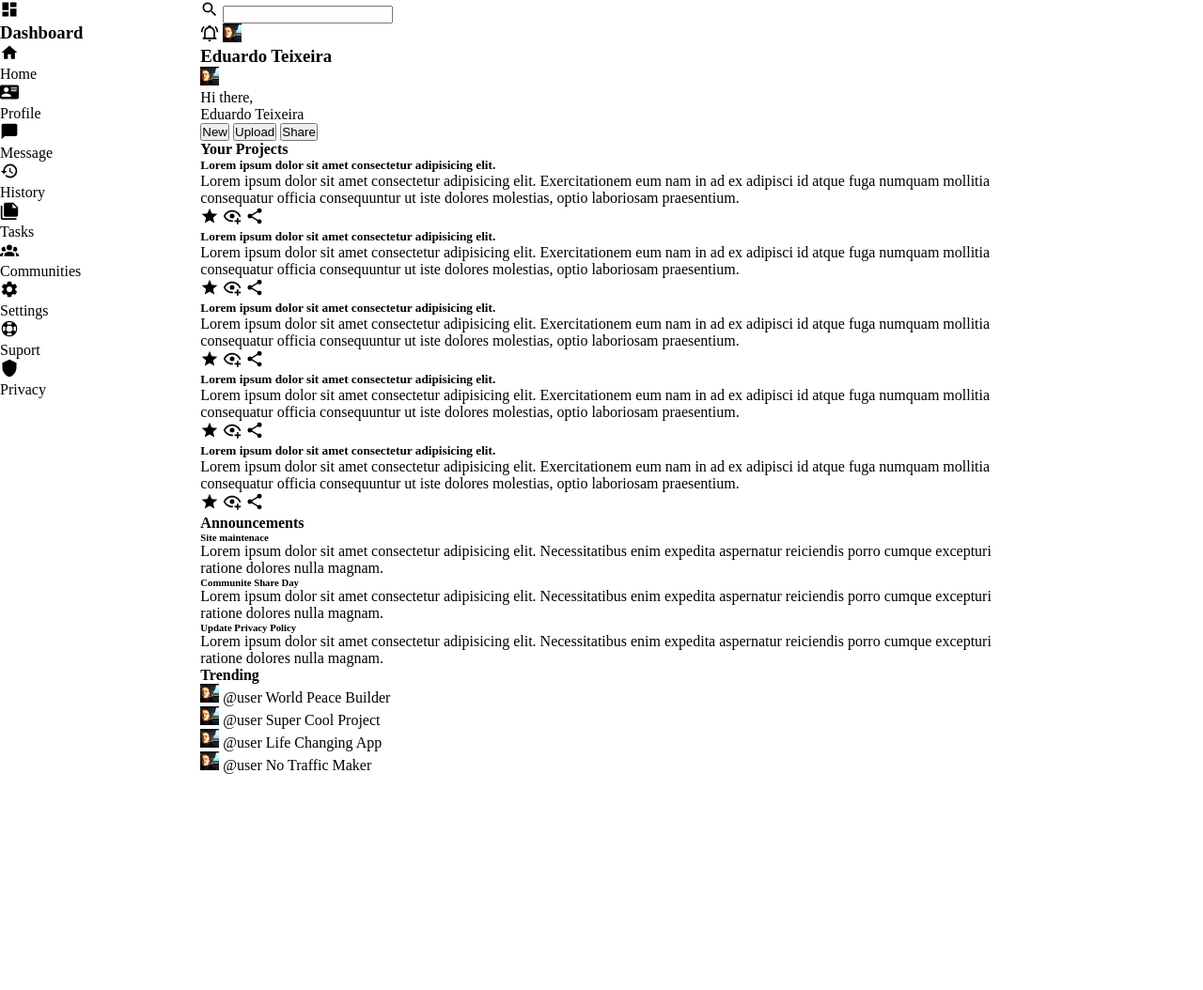
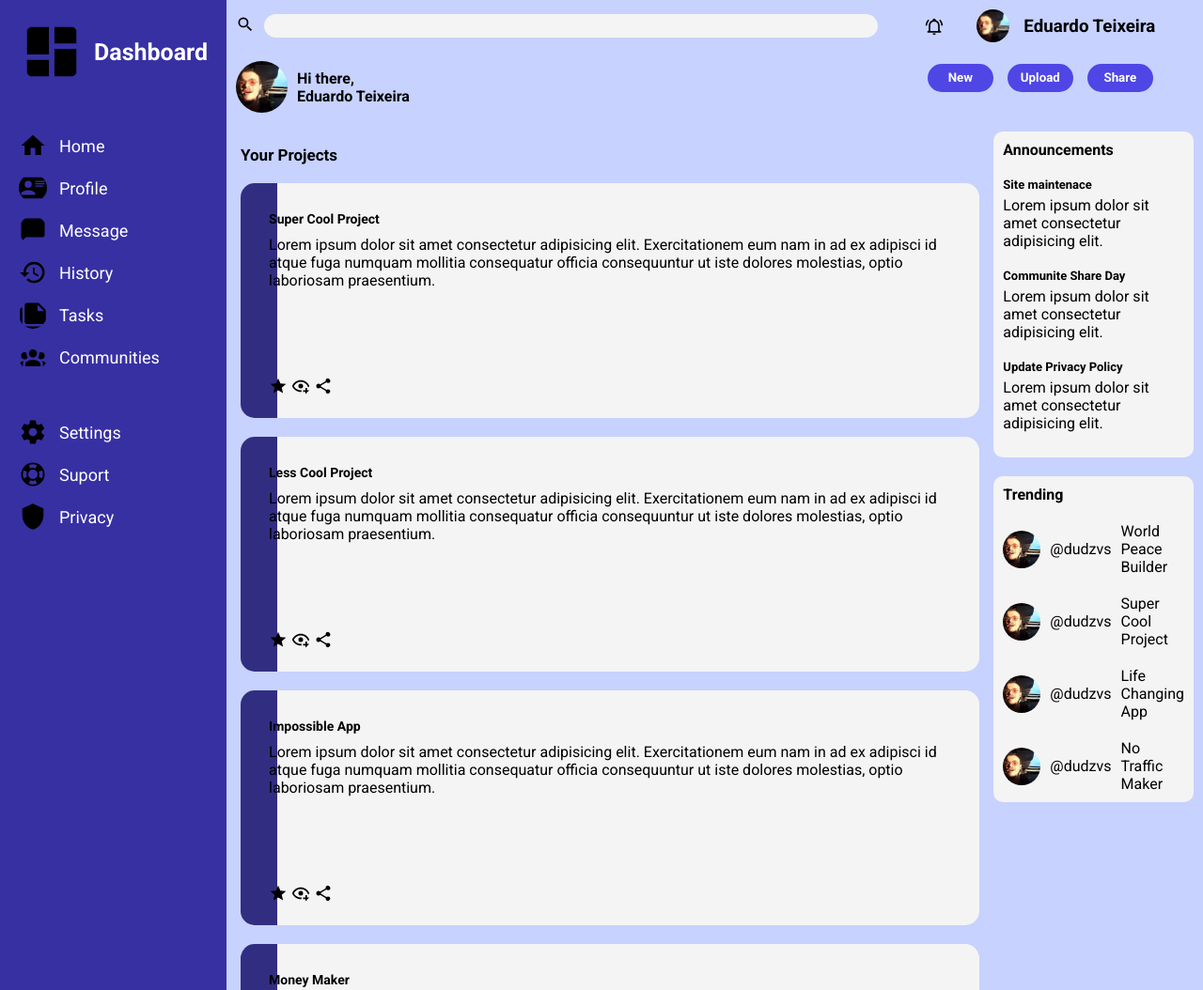
Before and after one commit to dudzvs/DashboardLayout, a plain HTML site: page index.html in a window 1280 px wide. Shown: the top 1054 px of the page at 94% size. Before the commit the page ends 824 px from the top, so only its background shows below. Drawn offline with Linux system fonts and the light colour scheme.

Commit message:
Colors, elements position and font style

```diff
--- a/index.html
+++ b/index.html
@@ -13,7 +13,7 @@
     <header>
       <div class="search-container">
         <label for="search-input"><img src="./src/assets/search.svg" alt=""></label>
-        <input type="text" id="search-input">
+        <input type="text" class="search-input" id="search-input">
       </div>
 
       <div class="profile-container">
@@ -92,7 +92,7 @@
         <h4>Your Projects</h4>
         <div class="project">
           <div class="text-block">
-            <h5>Lorem ipsum dolor sit amet consectetur adipisicing elit.</h5>
+            <h5>Super Cool Project</h5>
             <p>Lorem ipsum dolor sit amet consectetur adipisicing elit. Exercitationem eum nam in ad ex adipisci id atque fuga numquam mollitia consequatur officia consequuntur ut iste dolores molestias, optio laboriosam praesentium.</p>
           </div>
 
@@ -105,7 +105,7 @@
 
         <div class="project">
           <div class="text-block">
-            <h5>Lorem ipsum dolor sit amet consectetur adipisicing elit.</h5>
+            <h5>Less Cool Project</h5>
             <p>Lorem ipsum dolor sit amet consectetur adipisicing elit. Exercitationem eum nam in ad ex adipisci id atque fuga numquam mollitia consequatur officia consequuntur ut iste dolores molestias, optio laboriosam praesentium.</p>
           </div>
 
@@ -118,7 +118,7 @@
 
         <div class="project">
           <div class="text-block">
-            <h5>Lorem ipsum dolor sit amet consectetur adipisicing elit.</h5>
+            <h5>Impossible App</h5>
             <p>Lorem ipsum dolor sit amet consectetur adipisicing elit. Exercitationem eum nam in ad ex adipisci id atque fuga numquam mollitia consequatur officia consequuntur ut iste dolores molestias, optio laboriosam praesentium.</p>
           </div>
 
@@ -131,7 +131,7 @@
 
         <div class="project">
           <div class="text-block">
-            <h5>Lorem ipsum dolor sit amet consectetur adipisicing elit.</h5>
+            <h5>Money Maker</h5>
             <p>Lorem ipsum dolor sit amet consectetur adipisicing elit. Exercitationem eum nam in ad ex adipisci id atque fuga numquam mollitia consequatur officia consequuntur ut iste dolores molestias, optio laboriosam praesentium.</p>
           </div>
 
@@ -144,7 +144,20 @@
 
         <div class="project">
           <div class="text-block">
-            <h5>Lorem ipsum dolor sit amet consectetur adipisicing elit.</h5>
+            <h5>AD Blocker</h5>
+            <p>Lorem ipsum dolor sit amet consectetur adipisicing elit. Exercitationem eum nam in ad ex adipisci id atque fuga numquam mollitia consequatur officia consequuntur ut iste dolores molestias, optio laboriosam praesentium.</p>
+          </div>
+
+          <div class="actions-block">
+            <img src="./src/assets/star.svg" alt="">
+            <img src="./src/assets/eye.svg" alt="">
+            <img src="./src/assets/share.svg" alt="">
+          </div>
+        </div>
+
+        <div class="project">
+          <div class="text-block">
+            <h5>Easy</h5>
             <p>Lorem ipsum dolor sit amet consectetur adipisicing elit. Exercitationem eum nam in ad ex adipisci id atque fuga numquam mollitia consequatur officia consequuntur ut iste dolores molestias, optio laboriosam praesentium.</p>
           </div>
 
@@ -156,22 +169,25 @@
         </div>
       </div>
 
+    </main>
+
+    <aside>
       <div class="announ-and-trending">
         <div class="announcements">
           <h4>Announcements</h4>
           <div class="announcement">
             <h6>Site maintenace</h6>
-            <p>Lorem ipsum dolor sit amet consectetur adipisicing elit. Necessitatibus enim expedita aspernatur reiciendis porro cumque excepturi ratione dolores nulla magnam.</p>
+            <p>Lorem ipsum dolor sit amet consectetur adipisicing elit.</p>
           </div>
 
           <div class="announcement">
             <h6>Communite Share Day</h6>
-            <p>Lorem ipsum dolor sit amet consectetur adipisicing elit. Necessitatibus enim expedita aspernatur reiciendis porro cumque excepturi ratione dolores nulla magnam.</p>
+            <p>Lorem ipsum dolor sit amet consectetur adipisicing elit.</p>
           </div>
 
           <div class="announcement">
             <h6>Update Privacy Policy</h6>
-            <p>Lorem ipsum dolor sit amet consectetur adipisicing elit. Necessitatibus enim expedita aspernatur reiciendis porro cumque excepturi ratione dolores nulla magnam.</p>
+            <p>Lorem ipsum dolor sit amet consectetur adipisicing elit.</p>
           </div>
         </div>
 
@@ -180,29 +196,29 @@
 
           <div class="trend">
             <img src="./src/assets/profile.jpg" alt="">
-            <span>@user</span>
+            <span>@dudzvs</span>
             <span>World Peace Builder</span>
           </div>
 
           <div class="trend">
             <img src="./src/assets/profile.jpg" alt="">
-            <span>@user</span>
+            <span>@dudzvs</span>
             <span>Super Cool Project</span>
           </div>
 
           <div class="trend">
             <img src="./src/assets/profile.jpg" alt="">
-            <span>@user</span>
+            <span>@dudzvs</span>
             <span>Life Changing App</span>
           </div>
 
           <div class="trend">
             <img src="./src/assets/profile.jpg" alt="">
-            <span>@user</span>
+            <span>@dudzvs</span>
             <span>No Traffic Maker</span>
           </div>
         </div>
       </div>
-    </main>
+    </aside>
 </body>
 </html>
--- a/src/style.css
+++ b/src/style.css
@@ -2,6 +2,8 @@
   margin: 0;
   padding: 0;
   box-sizing: border-box;
+
+  font-family: "Roboto", sans-serif;
 }
 
 :root {
@@ -10,6 +12,7 @@
 
 body {
   min-height: 100vh;
+  background: #c7d2fe;
   font-size: 1.6rem;
   display: grid;
   grid-template: auto 4fr/ 1fr 4fr 1fr;
@@ -19,22 +22,231 @@ body {
     'nav main side'
     'nav main side';
 }
+
 header {
+  display: grid;
+  grid-template: auto 1fr / 2fr 1fr;
   grid-area: header;
 }
+
+.search-container {
+  display: flex;
+  justify-content: center;
+  align-items: center;
+  gap: 1rem;
+  margin-left: 1rem;
+}
+
+.search-container img {
+  height: 2rem;
+  width: 2rem;
+}
+
+.search-container .search-input{
+  flex: 1;
+  border-radius: 20px;
+  border: none;
+  background-color: #f4f4f4;
+  outline: none;
+  padding: 8px;
+  height: 2.5rem;
+}
+
+.profile-container {
+  display: flex;
+  justify-content: center;
+  align-items: center;
+  gap: 1.5rem;
+  padding: 1rem;
+}
+
+.profile-container img:nth-child(1) {
+  margin-right: 2rem;
+}
+
+.profile-container img:nth-child(2) {
+  height: 3.5rem;
+  width: 3.5rem;
+  object-fit: fill;
+  border-radius: 50%;
+  cursor: pointer;
+}
+
+.welcome-container {
+  display: grid;
+  grid-template: auto 1fr/auto 1fr;
+  gap: 1rem;
+  align-items: center;
+  padding: 1rem;
+}
+
+.welcome-container img {
+  width: 5.5rem;
+  height: 5.5rem;
+  border-radius: 50%;
+}
+
+
+.btns-container {
+  display: flex;
+  justify-content: center;
+  align-items: center;
+  gap: 1.5rem;
+  margin-bottom: 3rem;
+}
+
+.btns-container button {
+  color: white;
+  width: 7rem;
+  height: 3rem;
+  border-radius: 20px;
+  border: none;
+  background-color: #4f46e5;
+  font-weight: bold;
+
+  cursor: pointer;
+}
+
+.welcome-container p {
+  font-size: 1.6rem;
+  font-weight: bold;
+}
+
 nav {
+  background-color: #3730a3;
+  color: white;
+  padding: 2rem;
   grid-area: nav;
 }
 
-.project {
-  grid-area: main;
+nav .logo {
+  display: flex;
+  align-items: center;
+  gap: 1rem;
 }
 
-aside {
-  grid-area: side;
+nav .logo img {
+  cursor: pointer;
+  width: 7rem;
+  height: 7rem;
+}
+
+nav .logo h3 {
+  font-size: 2.5rem;
+  cursor: pointer;
+}
+
+nav ul {
+  margin-top: 5rem;
+  display: flex;
+  flex-direction: column;
+  gap:  1.5rem;
+}
+
+nav ul li {
+  list-style: none;
+  display: flex;
+  align-items: center;
+  gap: 1.3rem;
+}
+
+nav ul li p {
+  font-size: 1.8rem;
+}
+
+nav ul li img {
+  height: 3rem;
+  width: 3rem;
+  cursor: pointer;
+}
+
+main {
+  grid-area: main;
+  padding: 1.5rem;
+}
+
+main .projects {
+  display: grid;
+  grid-template: auto 1fr 1fr / repeat(auto-fit, minmax(400px, 1fr));
+  grid-auto-rows: 1fr;
+  gap: 2rem;
+}
+
+main .projects > h4 {
+  font-size: 1.7rem;
+  grid-column: 1/-1;
+}
+
+main .projects .project {
+  display: grid;
+  height: 25rem;
+  grid-template: 1fr auto / auto 1fr;
+  border-radius: 15px;
+  padding: 2rem;
+  background: linear-gradient(to left, #f4f4f4 95%, #312e81 10px);
+}
+
+.project h5 {
+  margin-bottom: 1rem;
+  font-size: 1.4rem;
+}
+
+.text-block {
+  padding: 1rem 1rem 0;
+}
+
+.actions-block {
+  margin-left: 1rem;
+  grid-column-start: -3;
+}
+
+.announcements {
+  display: flex;
+  gap: 2rem;
+  background-color: #f4f4f4;
+  border-radius: 10px;
+  padding: 1rem;
+}
+
+.announcements h6 {
+  margin-bottom: .5rem;
+  font-size: 1.3rem;
+}
+
+.announ-and-trending {
+  display: grid;
+  grid-template-rows: 1fr 1fr;
+  gap: 2rem;
+}
+
+.announ-and-trending > div {
+  display: flex;
+  flex-direction: column;
+  margin-right: 1rem;
+}
+
+.trending {
+  display: flex;
+  flex-direction: column;
+  gap: 2rem;
+  background-color: #f4f4f4;
+  border-radius: 10px;
+  padding: 1rem;
+}
+
+.trend {
+  display: flex;
+  align-items: center;
+  gap: 1rem;
+}
+
+.trending img {
+  width: 4rem;
+  height: 4rem;
 }
 
 img {
   width: 20px;
   height: 20px;
+  border-radius: 50%;
 }
```
